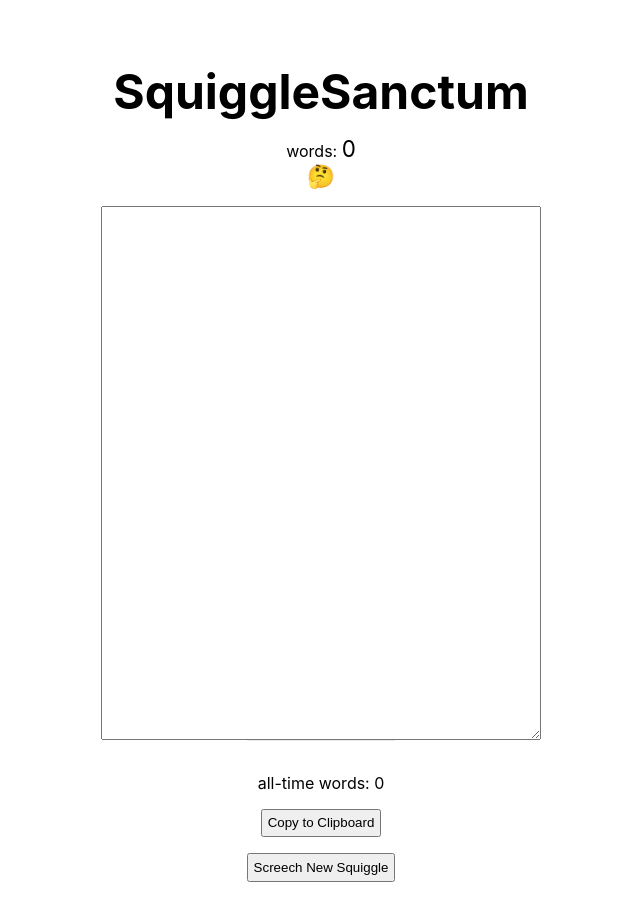
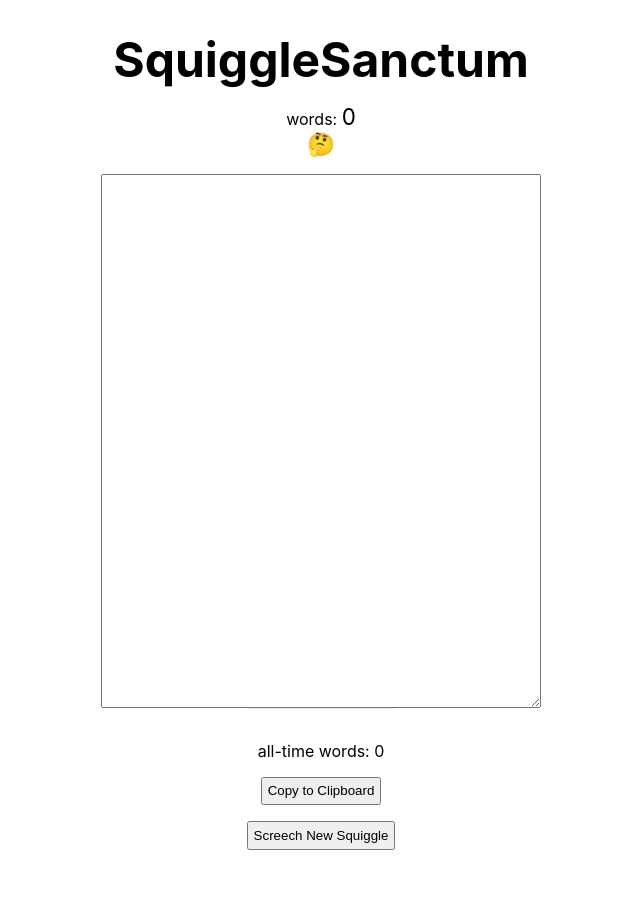
Before and after one commit to rpasetes/SquiggleSanctum, a Next.js app: page / in a window 1280 px wide. Shown: the top 920 px of the page, without its empty margins (319-959 px from the left). After the commit the page ends 882 px from the top, so only its background shows below. Built offline with nearby package versions, Linux system fonts and the light colour scheme.

Commit message:
adjusted site padding

```diff
--- a/styles/Home.module.css
+++ b/styles/Home.module.css
@@ -4,7 +4,7 @@
 
 .main {
   min-height: 100vh;
-  padding: 4rem 0;
+  padding-top: 2rem;
   flex: 1;
   display: flex;
   flex-direction: column;
```
